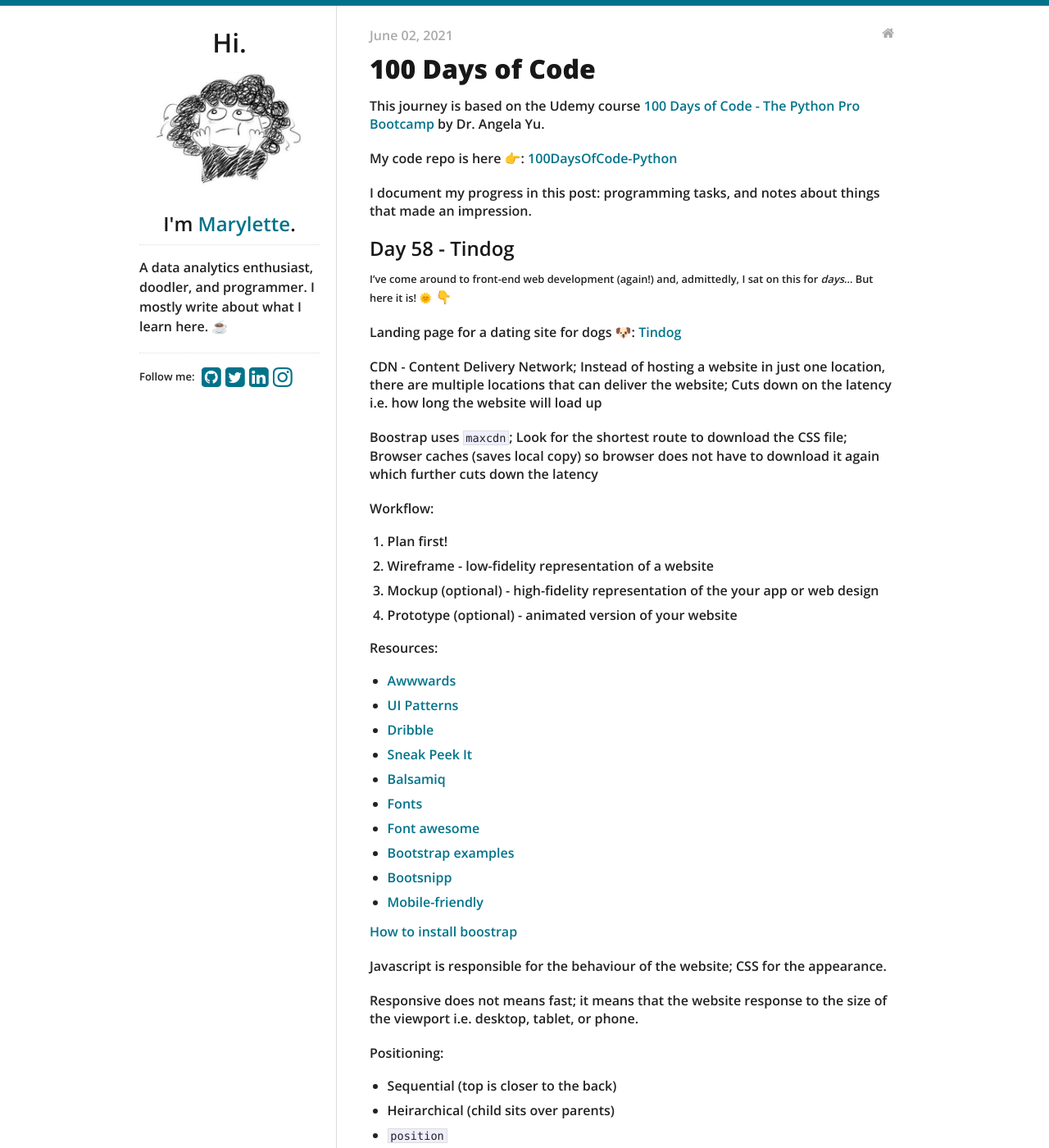
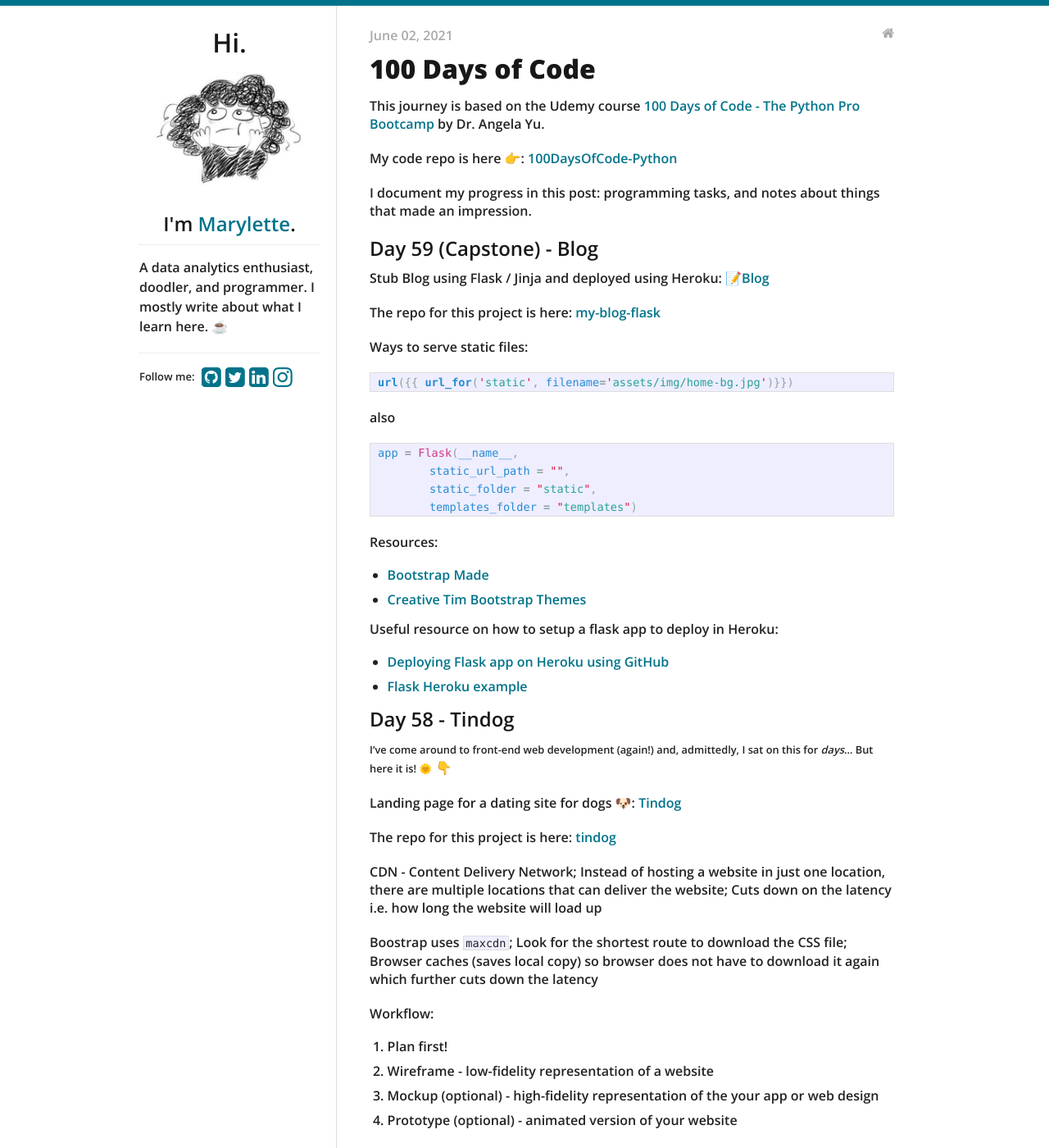
Before and after one commit to maryletteroa/maryletteroa.github.io, a Jekyll site: the page built from _posts/2021-06-02-hundred-days-of-python.md, in a window 1280 px wide and 1400 px high. Shown: the whole window at 82% size. Built offline with Jekyll 4.4.1, drawn with Linux system fonts in a browser that asks for light colours.

Commit message:
update post with day 59 (capstone) - blog; add link to github repo for day 28

````diff
--- a/_posts/2021-06-02-hundred-days-of-python.md
+++ b/_posts/2021-06-02-hundred-days-of-python.md
@@ -13,11 +13,45 @@
 
 I document my progress in this post: programming tasks, and notes about things that made an impression.
 
+## Day 59 (Capstone) - Blog
+
+Stub Blog using Flask / Jinja and deployed using Heroku: 📝[Blog](https://dawn-leaf-1474.herokuapp.com)
+
+
+The repo for this project is here: [my-blog-flask](https://github.com/maryletteroa/my-blog-flask)
+
+
+Ways to serve static files:
+{% raw %}
+```python
+url({{ url_for('static', filename='assets/img/home-bg.jpg')}})
+```
+{% endraw %}
+also
+```python
+app = Flask(__name__,
+        static_url_path = "",
+        static_folder = "static",
+        templates_folder = "templates")
+```
+
+Resources:
+- [Bootstrap Made](https://bootstrapmade.com/)
+- [Creative Tim Bootstrap Themes](https://www.creative-tim.com/bootstrap-themes/free)
+
+
+Useful resource on how to setup a flask app to deploy in Heroku:
+- [Deploying Flask app on Heroku using GitHub](https://dev.to/lordofdexterity/deploying-flask-app-on-heroku-using-github-50nh)
+- [Flask Heroku example](https://github.com/franccesco/flask-heroku-example)
+
+
 ## Day 58 - Tindog
 
 <small>I've come around to front-end web development (again!) and, admittedly, I sat on this for <em>days</em>... But here it is! 🌞</small> 👇
 
 Landing page for a dating site for dogs 🐶: [Tindog](https://maryletteroa.github.io/tindog)
+
+The repo for this project is here: [tindog](https://github.com/maryletteroa/tindog)
 
 CDN - Content Delivery Network; Instead of hosting a website in just one location, there are multiple locations that can deliver the website; Cuts down on the latency i.e. how long the website will load up
 
````
